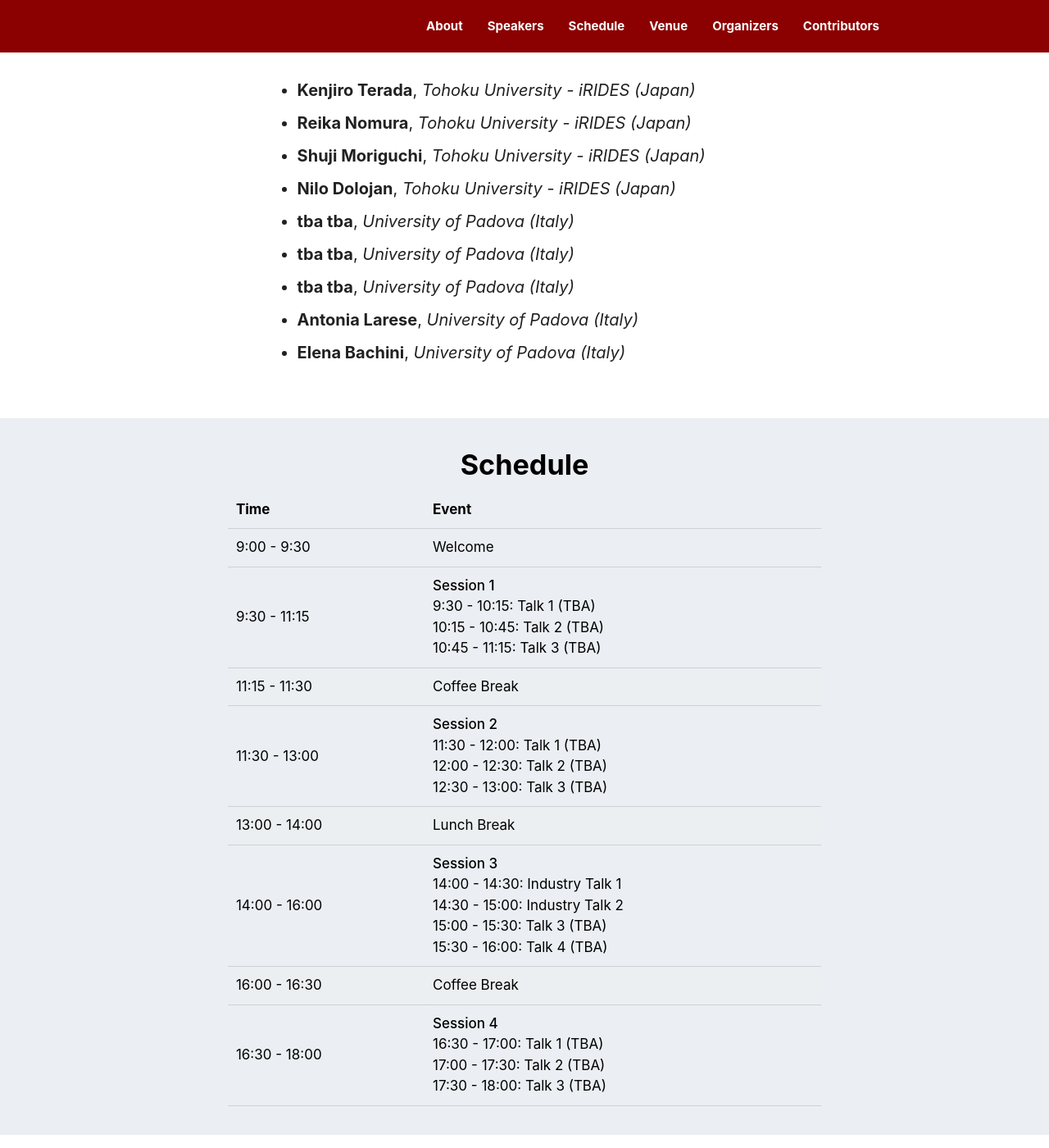
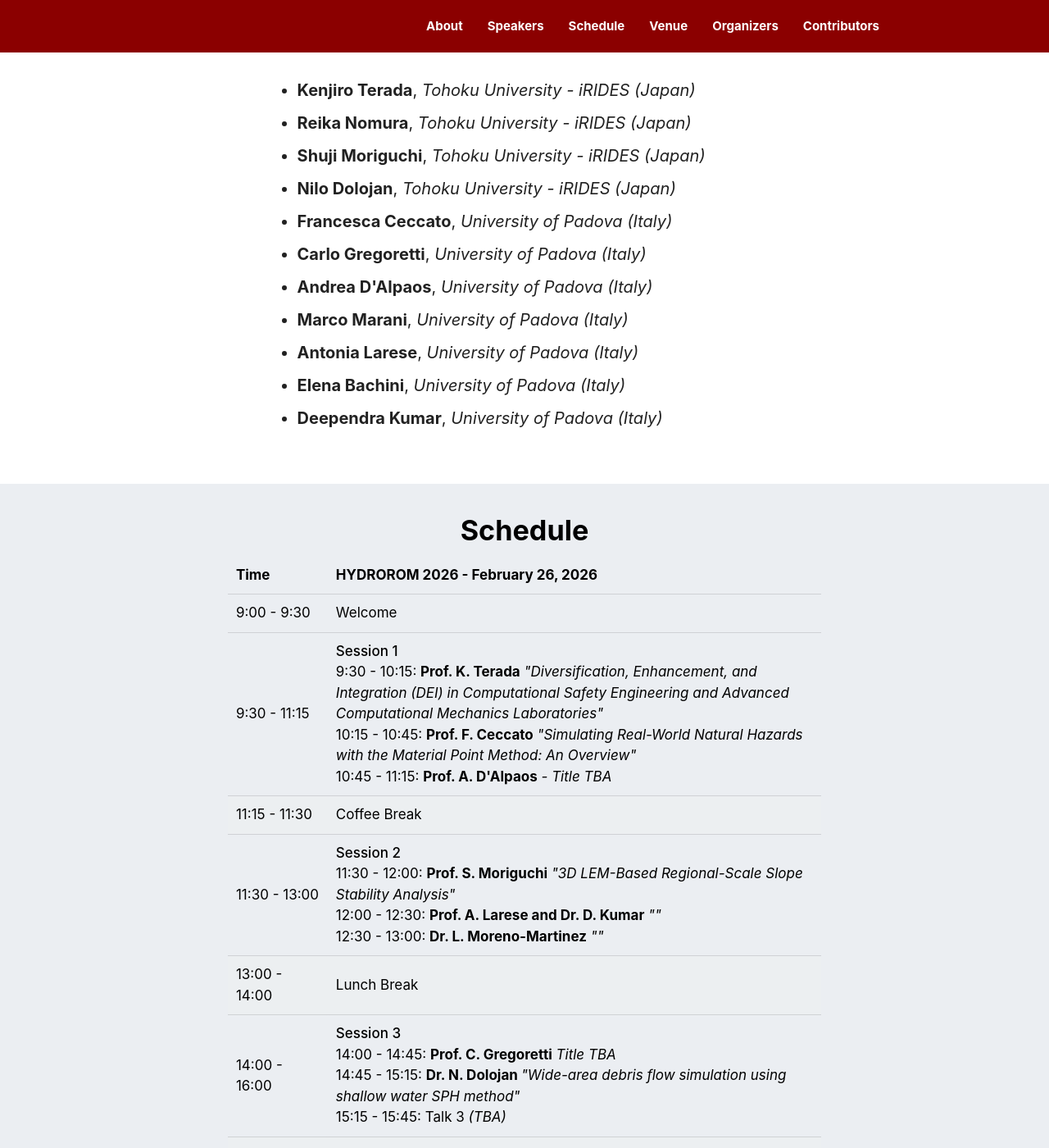
Before and after one commit to DMunipd/hydrorom26, a Jekyll site: the page built from index.html, in a window 1280 px wide and 1400 px high, scrolled down 1588 px. Shown: the whole window at 82% size. Built offline with Jekyll 4.4.1, drawn with Linux system fonts in a browser that asks for light colours; nearby versions of some CDN libraries; some of the changed text lies outside the part shown.

Commit message:
program updated contributors removed

```diff
--- a/_data/speakers.yml
+++ b/_data/speakers.yml
@@ -10,14 +10,20 @@ moriguchi:
 dolojan:
   name: Nilo Dolojan
   affiliation: Tohoku University - iRIDES (Japan)
-tba1:
-  name: tba tba
+ceccato:
+  name: Francesca Ceccato
   affiliation: University of Padova (Italy)
-tba2:
-  name: tba tba
+gregoretti:
+  name: Carlo Gregoretti
   affiliation: University of Padova (Italy)
-tba3:
-  name: tba tba
+dalpaos:
+  name: Andrea D'Alpaos
+  affiliation: University of Padova (Italy)
+marani:
+  name: Marco Marani
+  affiliation: University of Padova (Italy)
+marani:
+  name: Marco Marani
   affiliation: University of Padova (Italy)
 larese:
   name: Antonia Larese
@@ -25,3 +31,6 @@ larese:
 bachini:
   name: Elena Bachini
   affiliation: University of Padova (Italy)
+kumar:
+  name: Deependra Kumar
+  affiliation: University of Padova (Italy)
--- a/_includes/contributors.html
+++ b/_includes/contributors.html
@@ -4,14 +4,16 @@
     <h4 class="center-align section-white-header">List of Contributors</h4>
 
     <div class="logo-container">
-      <div class="logo-row">
+      <!--<div class="logo-row">
         <a href="https://www.unipd.it/en/" class="logo-link">
            <img class="responsive-img logo" src="assets/img/logos/unipd.png" alt="UNIPD logo">
          </a>
         <a href="https://www.math.unipd.it/en/" class="logo-link">
             <img class="responsive-img logo" src="assets/img/logos/math-unipd2.png" alt="Math UNIPD logo">
         </a>
-      </div>
+      </div>-->
+      <div class="logo-row"> This workshop is funded by the project Hydro-ROM: “Reduced order models of hydraulic protection
+systems for extreme water hazards”, PRIN222022PXYYK5, CUP: H53D23001350006.  </div>
       <div class="logo-row">
           <a href="https://www.math.unipd.it/ricerca/progetti/progetto/14/" class="logo-link wide">
              <img class="responsive-img logo" src="assets/img/logos/prnn_loghi.png" alt="PRIN logo">
--- a/_includes/schedule.html
+++ b/_includes/schedule.html
@@ -54,20 +54,20 @@
             <table class="schedule">
                <tbody>
                   <tr>
-                     <th>Time</th>
-                     <th>Event</th>
+                     <th class="time-column"> Time</th>
+                     <th> HYDROROM 2026 - February 26, 2026</th>
                   </tr>
                   <tr>
-                     <td>9:00 - 9:30</td>
+                     <td class="time-column"> 9:00 - 9:30</td>
                      <td>Welcome</td>
                   </tr>
                   <tr>
                      <td>9:30 - 11:15</td>
                      <td>
                         <strong>Session 1</strong><br>
-                        9:30 - 10:15: Talk 1 (TBA)<br>
-                        10:15 - 10:45: Talk 2 (TBA)<br>
-                        10:45 - 11:15: Talk 3 (TBA)
+                        9:30 - 10:15:  <b>Prof. K. Terada</b>  <i>"Diversification, Enhancement, and Integration (DEI) in  Computational Safety Engineering and Advanced Computational Mechanics Laboratories"</i> <br>
+                        10:15 - 10:45: <b>Prof. F. Ceccato</b> <i>"Simulating Real-World Natural Hazards with the Material Point Method: An Overview"</i><br>
+                        10:45 - 11:15: <b>Prof. A. D'Alpaos</b> <i>- Title TBA</i>
                      </td>
                   </tr>
                   <tr class="blue-grey lighten-5">
@@ -78,9 +78,9 @@
                      <td>11:30 - 13:00</td>
                      <td>
                         <strong>Session 2</strong><br>
-                        11:30 - 12:00: Talk 1 (TBA)<br>
-                        12:00 - 12:30: Talk 2 (TBA)<br>
-                        12:30 - 13:00: Talk 3 (TBA)
+                        11:30 - 12:00: <b>Prof. S. Moriguchi</b> <i>"3D LEM-Based Regional-Scale Slope Stability Analysis"</i><br>
+                        12:00 - 12:30: <b>Prof. A. Larese and Dr. D. Kumar</b> <i>""</i><br>
+                        12:30 - 13:00: <b>Dr. L. Moreno-Martinez</b> <i>""</i>
                      </td>
                   </tr>
                   <tr class="blue-grey lighten-5">
@@ -91,23 +91,23 @@
                      <td>14:00 - 16:00</td>
                      <td>
                         <strong>Session 3</strong><br>
-                        14:00 - 14:30: Industry Talk 1<br>
-                        14:30 - 15:00: Industry Talk 2<br>
-                        15:00 - 15:30: Talk 3 (TBA)<br>
-                        15:30 - 16:00: Talk 4 (TBA)
+                        14:00 - 14:45: <b>Prof. C. Gregoretti</b> <i>Title TBA</i><br>
+                        14:45 - 15:15: <b>Dr. N. Dolojan </b><i>"Wide-area debris flow simulation using shallow water SPH method"</i> <br>
+                        15:15 - 15:45: Talk 3 <i>(TBA)</i> <br>
+                        <!--15:30 - 16:00: Talk 4 (TBA)-->
                      </td>
                   </tr>
                   <tr class="blue-grey lighten-5">
-                     <td>16:00 - 16:30</td>
+                     <td>15:45 - 16:15</td>
                      <td>Coffee Break</td>
                   </tr>
                   <tr>
-                     <td>16:30 - 18:00</td>
+                     <td>16:15 - 16:00</td>
                      <td>
                         <strong>Session 4</strong><br>
-                        16:30 - 17:00: Talk 1 (TBA)<br>
-                        17:00 - 17:30: Talk 2 (TBA)<br>
-                        17:30 - 18:00: Talk 3 (TBA)
+                        16:15 - 16:45: <b> Prof. M. Marani </b>  <i>"Research on Climate Change Impacts at the University of Padova"</i> <br>
+                        16:45 - 17:15: <b>Dr. R. Nomura </b> <i>"Impact Force Evaluation in 2D Debris Flow Simulations Based on Steep-Slope Shallow Water Equation"</i> <br>
+                        17:15 - 17:45: <b>Dr. E. Bachini </b> <i>Title TBA</i>
                      </td>
                   </tr>
                </tbody>
--- a/assets/css/main.css
+++ b/assets/css/main.css
@@ -314,3 +314,8 @@
         background-color: {{site.color.primary-dark}};
     }
 }
+
+.time-column {
+      min-width: 120px; /* Puoi regolare questo valore secondo le tue esigenze */
+      white-space: nowrap;
+   }
```
